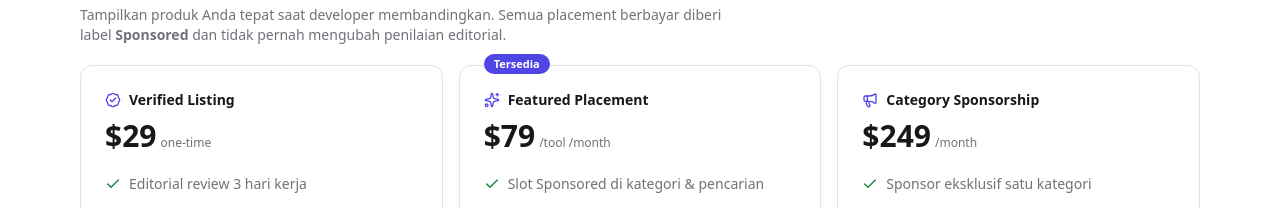
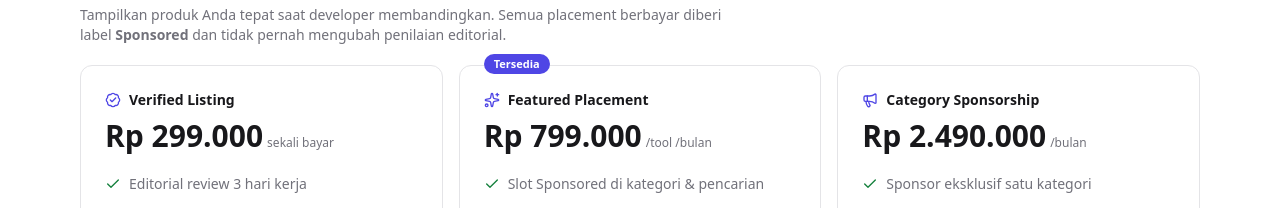
Before and after one commit to eka0789/alltools, a Next.js app: page /pricing in a window 1280 px wide. Shown: the part 1270-1478 px from the top of the page. Built offline with nearby package versions, Linux system fonts and the light colour scheme; no server answers; the database is empty.

Commit message:
fix(pricing): vendor sponsored listings priced in IDR only

```diff
--- a/src/app/pricing/page.tsx
+++ b/src/app/pricing/page.tsx
@@ -216,8 +216,8 @@ export default async function PricingPage() {
               Verified Listing
             </p>
             <p className="mt-2 flex items-baseline gap-1">
-              <span className="text-3xl font-bold">$29</span>
-              <span className="text-xs text-muted-foreground">one-time</span>
+              <span className="text-3xl font-bold">{formatIdr(299000)}</span>
+              <span className="text-xs text-muted-foreground">sekali bayar</span>
             </p>
             <ul className="mt-5 space-y-2.5">
               <Feature>Editorial review 3 hari kerja</Feature>
@@ -240,8 +240,8 @@ export default async function PricingPage() {
               Featured Placement
             </p>
             <p className="mt-2 flex items-baseline gap-1">
-              <span className="text-3xl font-bold">$79</span>
-              <span className="text-xs text-muted-foreground">/tool /month</span>
+              <span className="text-3xl font-bold">{formatIdr(799000)}</span>
+              <span className="text-xs text-muted-foreground">/tool /bulan</span>
             </p>
             <ul className="mt-5 space-y-2.5">
               <Feature>Slot Sponsored di kategori & pencarian</Feature>
@@ -262,8 +262,8 @@ export default async function PricingPage() {
               Category Sponsorship
             </p>
             <p className="mt-2 flex items-baseline gap-1">
-              <span className="text-3xl font-bold">$249</span>
-              <span className="text-xs text-muted-foreground">/month</span>
+              <span className="text-3xl font-bold">{formatIdr(2490000)}</span>
+              <span className="text-xs text-muted-foreground">/bulan</span>
             </p>
             <ul className="mt-5 space-y-2.5">
               <Feature>Sponsor eksklusif satu kategori</Feature>
```
